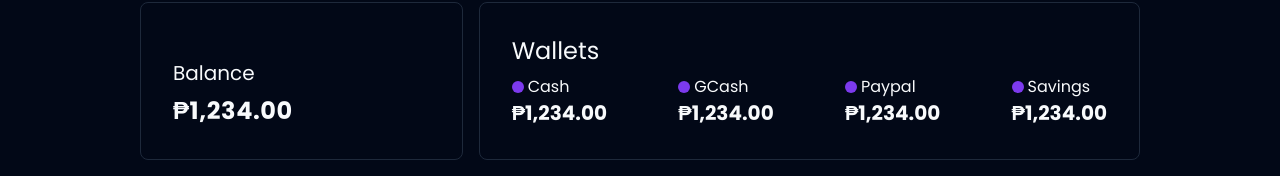
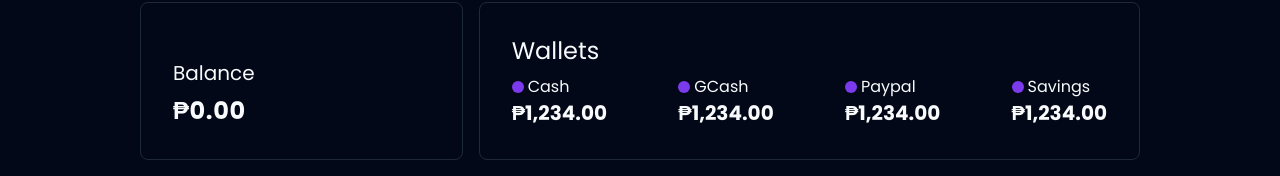
Before and after one commit to michaelcanonizado/minder, a Next.js app: page /demo in a window 1280 px wide. Shown: the part 160-336 px from the top of the page. Built offline with nearby package versions, Linux system fonts and the light colour scheme.

Commit message:
feat: add guard clause to render a warning when a user was not found

```diff
--- a/src/app/demo/page.tsx
+++ b/src/app/demo/page.tsx
@@ -37,7 +37,9 @@ export const tabLinks = [
 export default function Demo() {
   const user = getUser(UsersCollection, '123456789');
 
-  console.log(user);
+  if (!user) {
+    return <h1 className='mt-20 text-center text-4xl'>User not found</h1>;
+  }
 
   return (
     <div
@@ -48,7 +50,7 @@ export default function Demo() {
     >
       <Balance className='col-span-4'>
         <Balance.Header>Balance</Balance.Header>
-        <Balance.Amount amount={1234} />
+        <Balance.Amount amount={user.balance} />
       </Balance>
 
       <Wallets className='col-span-8'>
```
